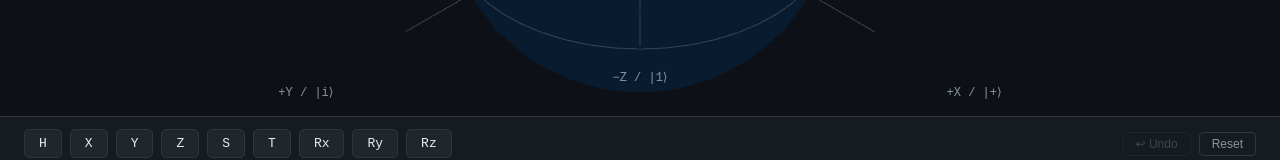
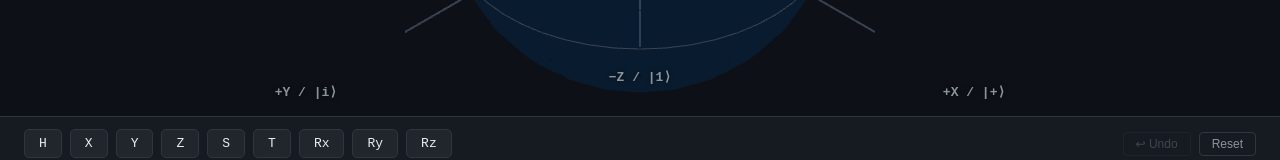
Before and after one commit to yuchaosu/QuantumVisualization, a React (Vite) app: page / in a window 1280 px wide. Shown: the part 375-535 px from the top of the page. Built offline with nearby package versions, Linux system fonts and the light colour scheme.

Commit message:
fix: make Bloch Sphere axis lines and labels bolder for better visibility

```diff
--- a/src/components/BlochSphere/SphereScene.tsx
+++ b/src/components/BlochSphere/SphereScene.tsx
@@ -136,10 +136,10 @@ export default function SphereScene({ theta, phi, vectorColor, labelColor, gridC
       {/* Axes — one Line per axis, labels at each end */}
       {axes.map((axis, i) => (
         <group key={i}>
-          <Line points={axis.points} color={gridColor} lineWidth={1} />
+          <Line points={axis.points} color={gridColor} lineWidth={2} />
           {axis.labels.map(lbl => (
             <Html key={lbl.text} position={lbl.pos} center>
-              <span style={{ color: labelColor, fontSize: 12, fontFamily: 'monospace', whiteSpace: 'nowrap' }}>
+              <span style={{ color: labelColor, fontSize: 13, fontFamily: 'monospace', whiteSpace: 'nowrap', fontWeight: 'bold', textShadow: '0 0 4px rgba(0,0,0,0.8)' }}>
                 {lbl.text}
               </span>
             </Html>
```
